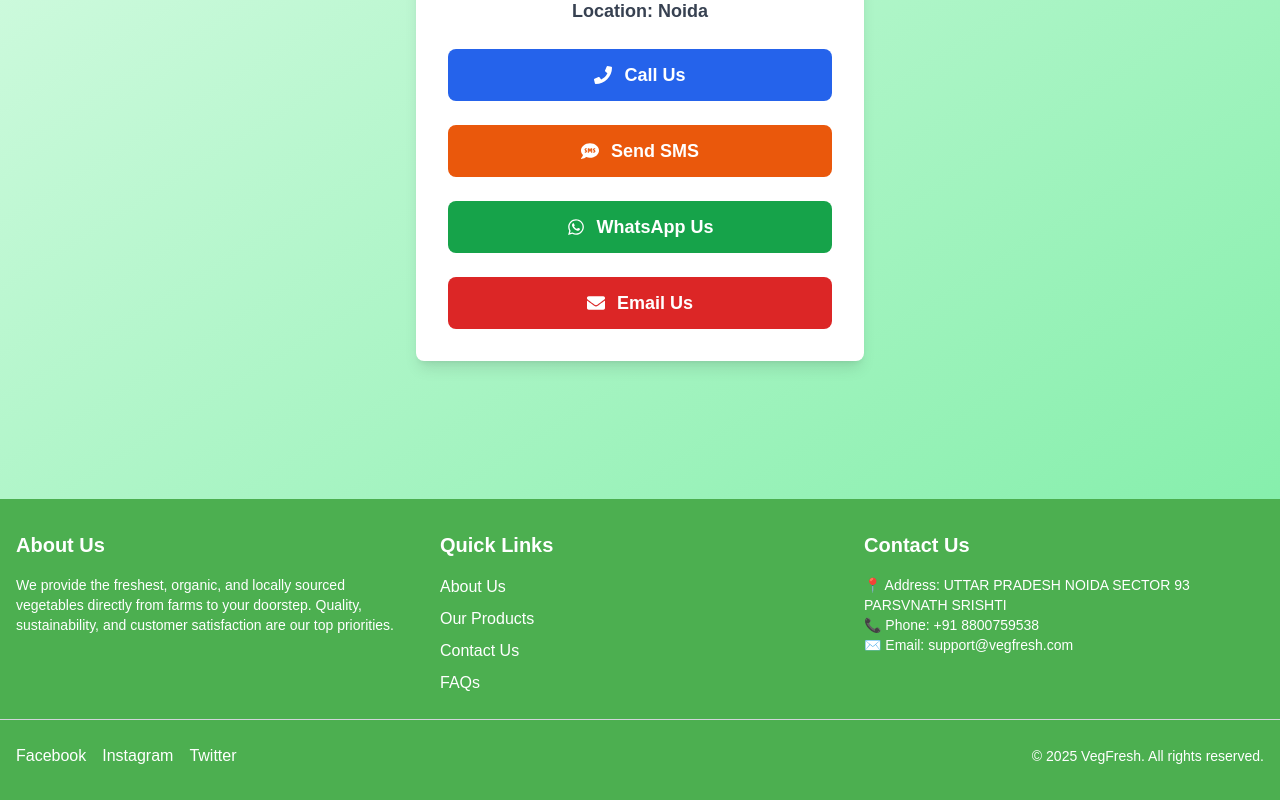
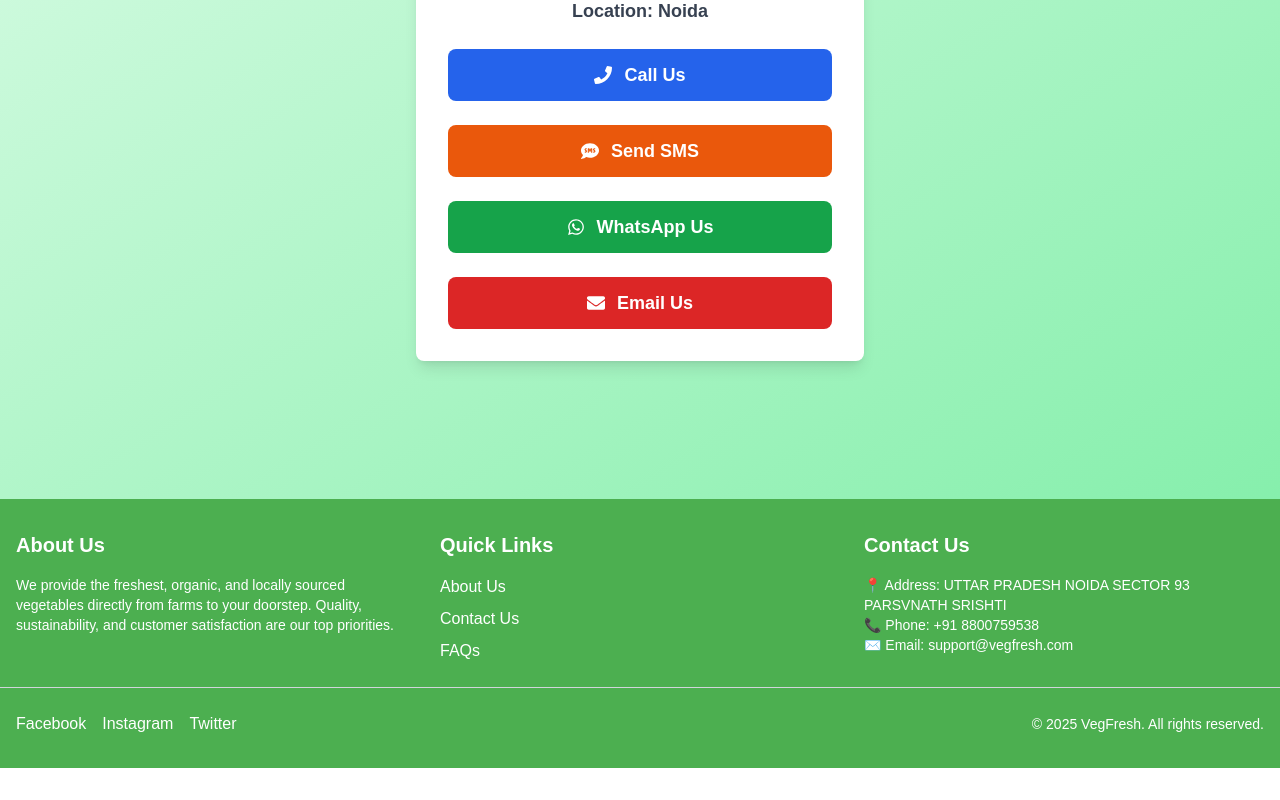
Before and after one commit to rajkumarchaudhari123/grocery-mahadev.shop, a Next.js app: page /contacts in a window 1280 px wide. Shown: the part 381-1181 px from the top of the page. After the commit the page ends 1149 px from the top, so only its background shows below. Built offline with nearby package versions, Linux system fonts and the light colour scheme.

Commit message:
aboutus is updated

```diff
--- a/app/components/footer.tsx
+++ b/app/components/footer.tsx
@@ -19,13 +19,13 @@ export default function Footer() {
           <h3 className="text-xl font-bold mb-4">Quick Links</h3>
           <ul className="space-y-2">
             <li>
-              <a href="/about" className="hover:underline">About Us</a>
+              <a href="/aboutus" className="hover:underline">About Us</a>
             </li>
             <li>
-              <a href="/products" className="hover:underline">Our Products</a>
+              <a href="/" className="hover:underline"></a>
             </li>
             <li>
-              <a href="/contact" className="hover:underline">Contact Us</a>
+              <a href="/contacts" className="hover:underline">Contact Us</a>
             </li>
             <li>
               <a href="/faq" className="hover:underline">FAQs</a>
```
